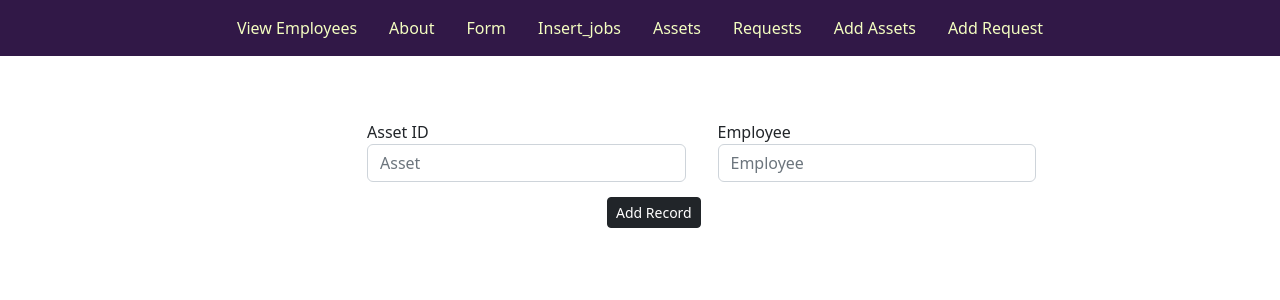
After one commit to Derv6464/databaseProject2, a Flask app: page /add_Request_View in a window 1280 px wide. The commit adds this page. Shown: the top 300 px of the page. Run offline with Flask 2, Linux system fonts and the light colour scheme.

Commit message:
add request

```diff
--- a/main.py
+++ b/main.py
@@ -126,6 +126,21 @@ def getAssetData():
     con.close()
     return render_template('after_submit.html')
 
+@app.route('/Add_Request', methods=["GET", "POST"])
+def getRequestData():
+    asset = request.form["asset"]
+    employee = request.form["employee"]
+    con = oracledb.connect(user=user, password=password, dsn=conn_string)
+    cur = con.cursor()
+    # print("INSERT INTO HR.JOBS(JOB_ID, JOB_TITLE, MIN_SALARY, MAX_SALARY) VALUES (:0, :1, :2,:3)", (id, title,  int(min), int(max)))
+
+    cur.execute("INSERT INTO ASSETS.REQUESTS(IS_OPEN, IS_APPROVED, ASSET_ID, EMPLOYEE_ID) VALUES (:0, :1, :2,:3)",
+                (1, 0, int(asset), int(employee)))
+    con.commit()
+    cur.close()
+    con.close()
+    return render_template('after_submit.html')
+
 @app.route('/empty_View')
 def empty():
     return render_template('empty.html')
@@ -133,7 +148,9 @@ def empty():
 @app.route('/add_Asset_View')
 def addAssetView():
     return render_template('addAssets.html')
-
+@app.route('/add_Request_View')
+def addRequestView():
+    return render_template('addRequest.html')
 @app.route('/assests_View')
 def assests():
     assestAva = []
--- a/templates/Nav.html
+++ b/templates/Nav.html
@@ -52,6 +52,12 @@
           >Add Assets</a
         >
       </li>
+      </li>
+        <li class="nav-item">
+        <a class="nav-link" href="{{url_for('addRequestView')}}" style="color: #F4FEC1"
+          >Add Request</a
+        >
+      </li>
 
     </ul>
   </div>
--- /dev/null
+++ b/templates/addRequest.html
@@ -0,0 +1,48 @@
+<!DOCTYPE html>
+<html lang="en">
+<head>
+        <title>Add Request</title>
+        {% include 'nav.html' %}
+    </head>
+<body>
+    <div
+      class="container-fluid"
+      style="display: flex; justify-content: center; margin-top: 4rem"
+    >
+      <form action="/Add_Request" method="POST">
+        <div
+          class="form-row"
+          style="display: flex; gap: 2rem; margin-bottom: 15px"
+        >
+          <div class="form-group col-md-7">
+            <label for="asset">Asset ID</label>
+            <input
+              type="text"
+              class="form-control"
+              id="asset"
+              name="asset"
+              placeholder="Asset"
+              style="box-shadow: none"
+            />
+          </div>
+          <div class="form-group col-md-7">
+            <label for="employee">Employee</label>
+            <input
+              type="text"
+              class="form-control"
+              id="employee"
+              name="employee"
+              placeholder="Employee"
+              style="box-shadow: none"
+            />
+          </div>
+        </div>
+        <div style="margin-left: 15rem">
+          <button type="submit" class="btn btn-dark btn-sm">
+            Add Record
+          </button>
+        </div>
+      </form>
+    </div>
+  </body>
+</html>
```
